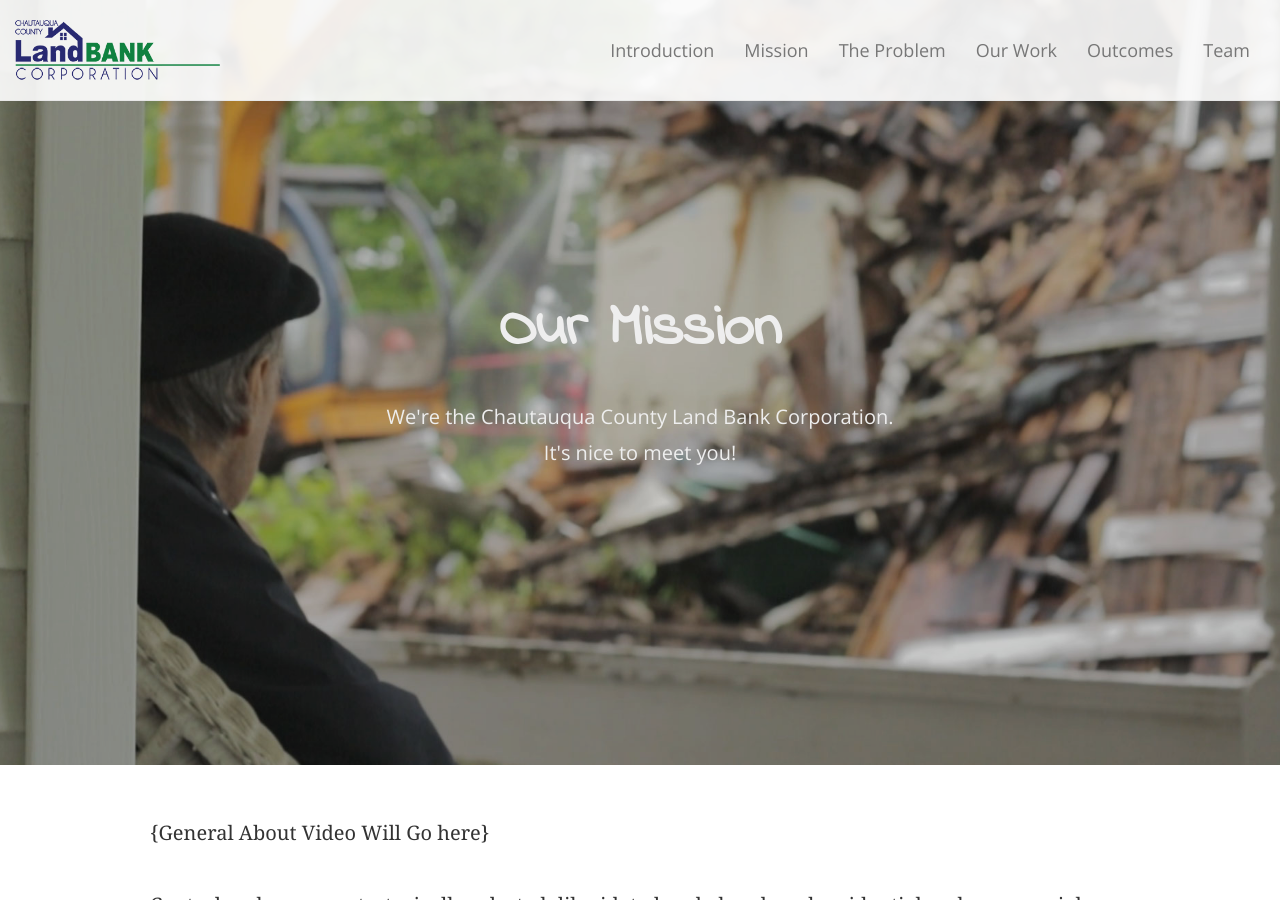
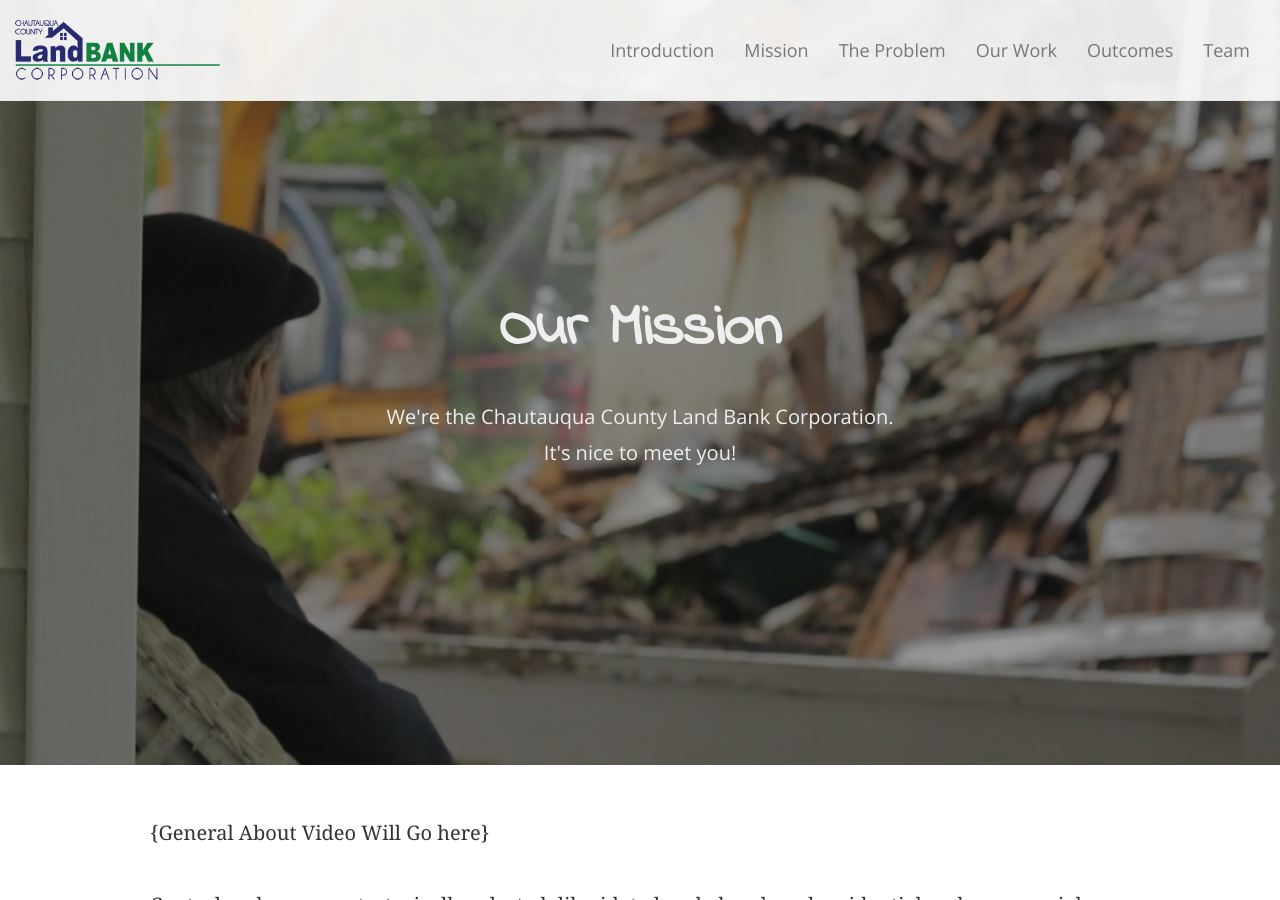
Before and after one commit to Orbitist/cclbc2017, a Jekyll site: the page built from mission.md, in a window 1280 px wide and 900 px high. Built offline with Jekyll 4.4.1, drawn with Linux system fonts in a browser that asks for light colours; nearby versions of some CDN libraries.

Commit message:
some small adjustments

```diff
--- a/_includes/only-logo.html
+++ b/_includes/only-logo.html
@@ -1 +1 @@
-<img style="position:absolute;top:10px;left:10px;height:50px;" src="{{ site.baseurl }}/img/cclbc_logo.png">
+<img style="position:absolute;top:10px;left:10px;height:50px;z-index:5;" src="{{ site.baseurl }}/img/cclbc_logo.png">
--- a/css/hero.css
+++ b/css/hero.css
@@ -30,6 +30,6 @@
   left: 0;
   width: 100%;
   height: 85vh;
-  background-color: rgba(0,0,0,0.2);
+  background-color: rgba(0,0,0,0.4);
   z-index: 1;
 }
--- a/css/odometer.css
+++ b/css/odometer.css
@@ -125,7 +125,7 @@
 }
 
 .number-icon {
-  font-size: 75px;
+  font-size: 75px !important;
   padding-top: 25px;
   background-color: #cccccc;
   color: white;
@@ -146,7 +146,7 @@
 }
 
 .odometer.odometer-auto-theme {
-  font-size: 50px;
+  font-size: 50px !important;
 }
 
 .number-icon {
```
Also changed, not shown: hideawaybay.md (+3 -0 lines), 3 other files.
